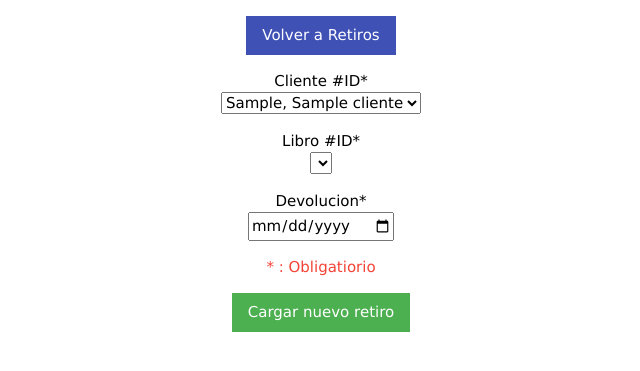
After one commit to LisandroMarcho/biblioteca-php, a PHP site: page /retiros/cargarretiro.php in a window 1280 px wide. The commit adds this page. Shown: the top 371 px of the page, without its empty margins (319-959 px from the left). Run offline with PHP 8.4, Linux system fonts and the light colour scheme; tables that the repository leaves empty or names only in its code hold one stand-in row (values such as "Sample post"); lists and menus that the app fills with data are empty.

Commit message:
Se pueden crear registro de retiros
- Se creo el formulario para los retiros
- Se ajusto el indice de retiros
- Se Ãpueden devolver los retiros

```diff
--- /dev/null
+++ b/retiros/cargarretiro.php
@@ -0,0 +1,74 @@
+<?php
+include_once("../conx.php");
+
+if (isset($_POST["cargar"])) {
+    $idcliente = $_POST["idcliente"];
+    $idlibro = $_POST["idlibro"];
+    $devolucion = $_POST["devolucion"];
+    $salida = date("Y-m-d");
+
+
+
+    $query = "INSERT INTO retiros (idlibro, idcliente, salida, devolucion, devuelto) VALUES ('$idlibro', '$idcliente', '$salida', '$devolucion', 0)";
+    $consulta = mysqli_query($link, $query);
+
+    if ($consulta) echo "<script>alert('Cargado')</script>";
+    else echo "<script>alert('Hubo un problema')</script>";
+}
+
+$query_clientes = "SELECT idcliente, nom, ape FROM clientes";
+$clientes = mysqli_query($link, $query_clientes);
+
+$query_libros = "SELECT idlibro, titulo FROM libros WHERE NOT idlibro IN (SELECT idlibro FROM retiros) OR idlibro IN (SELECT idlibro FROM retiros WHERE devuelto = 1);";
+$libros = mysqli_query($link, $query_libros);
+?>
+
+<!DOCTYPE html>
+<html lang="es">
+
+<head>
+    <meta charset="UTF-8">
+    <meta name="viewport" content="width=device-width, initial-scale=1.0">
+    <link rel="stylesheet" href="https://www.w3schools.com/w3css/4/w3.css">
+    <title>Retirar libro | Biblioteca</title>
+</head>
+
+<body>
+    <div class="w3-container w3-center">
+        <a href="./" class="w3-button w3-indigo w3-margin-top">Volver a Retiros</a> <br>
+
+        <form method="POST">
+            <p>
+                <label>Cliente #ID*</label><br>
+                <select id="clientes" name="idcliente" required>
+                    <?php
+                    while ($r = mysqli_fetch_array($clientes)) {
+                        echo "<option value='$r[0]'>$r[2], $r[1]</option>";
+                    }
+                    ?>
+                </select>
+            </p>
+            <form method="POST">
+                <p>
+                    <label>Libro #ID*</label><br>
+                    <select name="idlibro" required>
+                        <?php
+                        while ($r = mysqli_fetch_array($libros)) {
+                            echo "<option value='$r[0]'>$r[1]</option>";
+                        }
+                        ?>
+                    </select>
+                </p>
+                <p>
+                    <label>Devolucion*</label><br>
+                    <input type="date" name="devolucion" required>
+                </p>
+                <p class="w3-text-red">
+                    * : Obligatiorio
+                </p>
+                <input type="submit" value="Cargar nuevo retiro" class="w3-button w3-green" name="cargar">
+            </form>
+    </div>
+</body>
+
+</html>
```
Also changed, not shown: retiros/index.php (+11 -2 lines).
